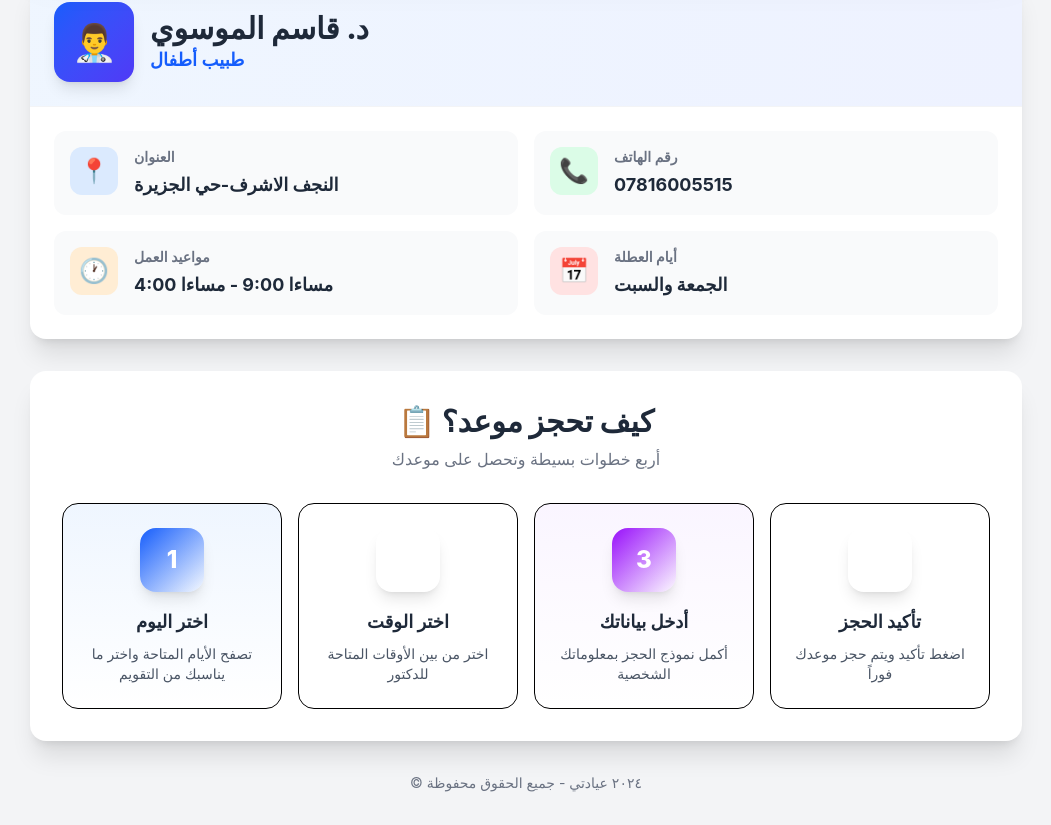
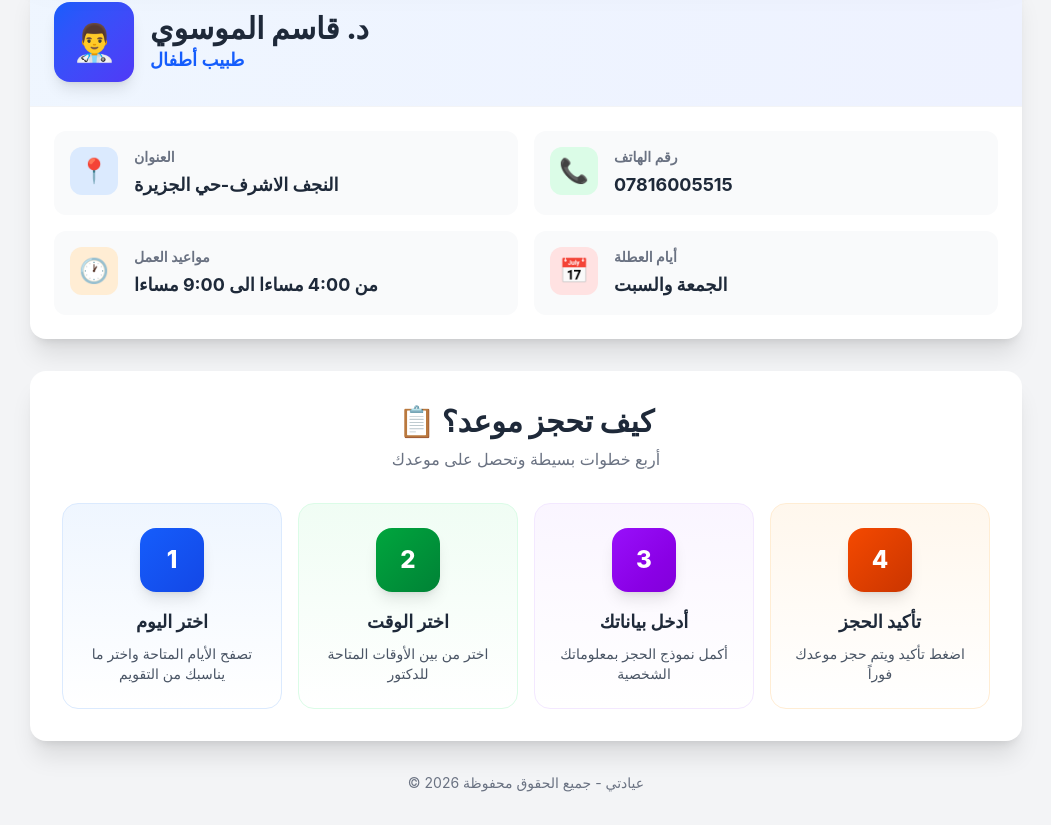
Before and after one commit to mar96mus97-cmyk/doctor-booking, a React (Vite) app: page / in a window 1280 px wide. Shown: the part 538-1363 px from the top of the page, without its empty margins (114-1165 px from the left). Built offline with nearby package versions, Linux system fonts and the light colour scheme.

Commit message:
تعديلات على الوقت

```diff
--- a/src/data/doctorData.js
+++ b/src/data/doctorData.js
@@ -3,6 +3,6 @@ export const doctorInfo = {
   specialty: "طبيب أطفال",
   address: "النجف الاشرف-حي الجزيرة",
   phone: "07816005515",
-  workingHours: "4:00 مساءا 9:00 - مساءا",
+  workingHours: "من 4:00 مساءا الى 9:00 مساءا",
   daysOff: ["Friday", "Saturday"], // جمعة وسبت عطلة
 }
--- a/src/pages/Home.jsx
+++ b/src/pages/Home.jsx
@@ -158,6 +158,7 @@ function Home() {
         </div>
       </div>
 
+     {/* خطوات الحجز */}
 <div className="bg-white rounded-2xl shadow-xl p-6 md:p-8">
   <div className="text-center mb-8">
     <h3 className="text-2xl md:text-3xl font-extrabold text-gray-800 mb-2">
@@ -167,25 +168,48 @@ function Home() {
   </div>
 
   <div className="grid grid-cols-1 sm:grid-cols-2 lg:grid-cols-4 gap-4">
-          {['اختر اليوم', 'اختر الوقت', 'أدخل بياناتك', 'تأكيد الحجز'].map((step, i) => {
-            const colors = ['blue', 'green', 'purple', 'orange']
-            return (
-              <div key={i} className={`text-center p-6 bg-gradient-to-b from-${colors[i]}-50 to-white rounded-2xl border border-${colors[i]}-100 hover:shadow-lg transition-all duration-300`}>
-                <div className={`bg-gradient-to-br from-${colors[i]}-600 to-${colors[i]}-700 text-white w-16 h-16 rounded-2xl flex items-center justify-center text-2xl font-extrabold mx-auto mb-4 shadow-lg`}>
-                  {i + 1}
+
+    {/* الخطوة ١ */}
+    <div className="text-center p-6 bg-gradient-to-b from-blue-50 to-white rounded-2xl border border-blue-100 hover:shadow-lg transition-all duration-300">
+      <div className="bg-gradient-to-br from-blue-600 to-blue-700 text-white w-16 h-16 rounded-2xl flex items-center justify-center text-2xl font-extrabold mx-auto mb-4 shadow-lg">
+        1
       </div>
-                <h4 className="font-bold text-lg text-gray-800 mb-2">{step}</h4>
-                <p className="text-gray-600 text-sm">
-                  {['تصفح الأيام المتاحة واختر ما يناسبك من التقويم', 'اختر من بين الأوقات المتاحة للدكتور', 'أكمل نموذج الحجز بمعلوماتك الشخصية', 'اضغط تأكيد ويتم حجز موعدك فوراً'][i]}
-                </p>
+      <h4 className="font-bold text-lg text-gray-800 mb-2">اختر اليوم</h4>
+      <p className="text-gray-600 text-sm">تصفح الأيام المتاحة واختر ما يناسبك من التقويم</p>
     </div>
-            )
-          })}
+
+    {/* الخطوة ٢ */}
+    <div className="text-center p-6 bg-gradient-to-b from-green-50 to-white rounded-2xl border border-green-100 hover:shadow-lg transition-all duration-300">
+      <div className="bg-gradient-to-br from-green-600 to-green-700 text-white w-16 h-16 rounded-2xl flex items-center justify-center text-2xl font-extrabold mx-auto mb-4 shadow-lg">
+        2
+      </div>
+      <h4 className="font-bold text-lg text-gray-800 mb-2">اختر الوقت</h4>
+      <p className="text-gray-600 text-sm">اختر من بين الأوقات المتاحة للدكتور</p>
+    </div>
+
+    {/* الخطوة ٣ */}
+    <div className="text-center p-6 bg-gradient-to-b from-purple-50 to-white rounded-2xl border border-purple-100 hover:shadow-lg transition-all duration-300">
+      <div className="bg-gradient-to-br from-purple-600 to-purple-700 text-white w-16 h-16 rounded-2xl flex items-center justify-center text-2xl font-extrabold mx-auto mb-4 shadow-lg">
+        3
+      </div>
+      <h4 className="font-bold text-lg text-gray-800 mb-2">أدخل بياناتك</h4>
+      <p className="text-gray-600 text-sm">أكمل نموذج الحجز بمعلوماتك الشخصية</p>
+    </div>
+
+    {/* الخطوة ٤ */}
+    <div className="text-center p-6 bg-gradient-to-b from-orange-50 to-white rounded-2xl border border-orange-100 hover:shadow-lg transition-all duration-300">
+      <div className="bg-gradient-to-br from-orange-600 to-orange-700 text-white w-16 h-16 rounded-2xl flex items-center justify-center text-2xl font-extrabold mx-auto mb-4 shadow-lg">
+        4
+      </div>
+      <h4 className="font-bold text-lg text-gray-800 mb-2">تأكيد الحجز</h4>
+      <p className="text-gray-600 text-sm">اضغط تأكيد ويتم حجز موعدك فوراً</p>
+    </div>
+
   </div>
 </div>
 
       <div className="text-center mt-8 text-gray-500 text-sm pb-4">
-        <p>© ٢٠٢٤ عيادتي - جميع الحقوق محفوظة</p>
+        <p>© 2026 عيادتي - جميع الحقوق محفوظة</p>
       </div>
     </div>
   )
```
Lines whose indentation alone changed are shown as unchanged.
